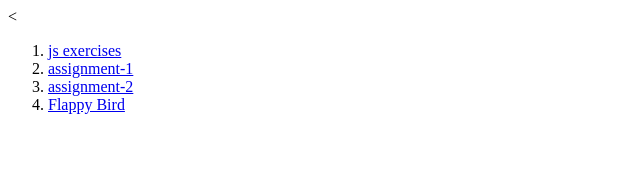
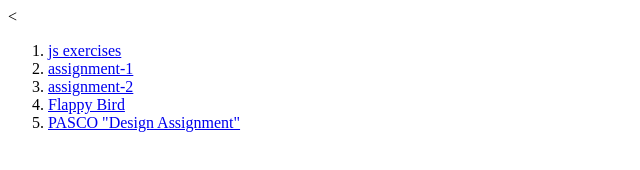
Before and after one commit to sadh123/js-experiments, a plain HTML site: page index.html in a window 1280 px wide. Shown: the whole page, without its empty margins (0-640 px from the left). Drawn offline with Linux system fonts and the light colour scheme.

Commit message:
added design assignment

```diff
--- a/index.html
+++ b/index.html
@@ -14,6 +14,7 @@
 <li> <a href="assignment-1/index.html"> assignment-1</a></li>
 <li> <a href="assignment-2/index.html"> assignment-2</a></li>
 <li> <a href="flappyBird/index.html">Flappy Bird</a></li>
+<li> <a href="pasco/index.html">PASCO "Design Assignment"</a></li>
 
   </ol>
 
```
